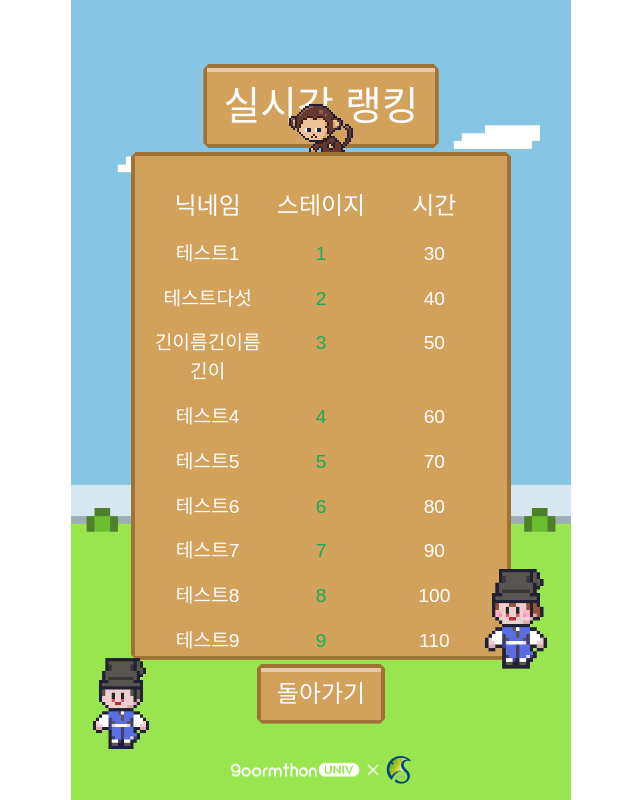
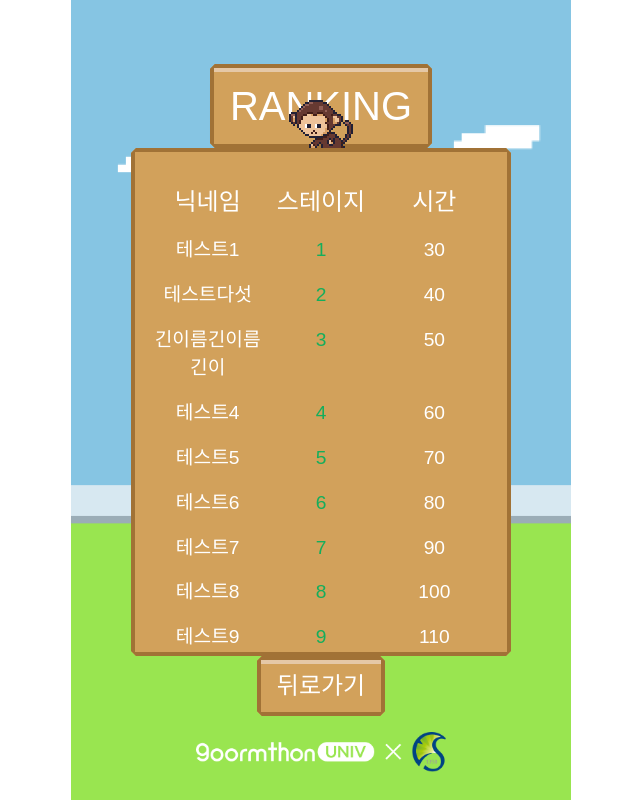
Before and after one commit to ESC-Organization/ESC-client, a React (Vite) app: page /ranking in a window 1280 px wide. Shown: the whole page, without its empty margins (319-959 px from the left). Built offline with nearby package versions, Linux system fonts and the light colour scheme; a web font is replaced by a local one.

Commit message:
feat: Update ranking page UI with new design

```diff
--- a/src/pages/prolog/Ranking.tsx
+++ b/src/pages/prolog/Ranking.tsx
@@ -29,7 +29,7 @@ export default function Ranking() {
       <div
         className="absolute inset-0 bg-cover bg-center"
         style={{
-          backgroundImage: `url('/src/assets/images/prolog/login-bg.png')`,
+          backgroundImage: `url('/src/assets/images/prolog/login-page-bg.png')`,
         }}
       />
 
@@ -37,7 +37,7 @@ export default function Ranking() {
       <div className="z-10 flex flex-1 flex-col items-center justify-between relative overflow-hidden">
         <div className="pt-16">
           <AngledBox>
-            <span className="text-white text-[2.5rem]">실시간 랭킹</span>
+            <span className="text-white text-[2.5rem]">RANKING</span>
           </AngledBox>
         </div>
 
@@ -65,8 +65,24 @@ export default function Ranking() {
           </AngledMonkeyBox>
         </div>
 
-        {/* 하단 버튼 영역 */}
-        <BottomButton buttonText="돌아가기" onClickEvent={handleBackClick} />
+        {/* 하단 버튼 영역*/}
+        <div className="flex flex-col w-full text-center">
+          <div className="content-wrapper flex flex-col items-center gap-2 mb-4 relative">
+            <AngledBox>
+              <span
+                className="text-white text-[1.5rem] cursor-pointer"
+                onClick={handleBackClick}
+              >
+                뒤로가기
+              </span>
+            </AngledBox>
+          </div>
+
+          {/* 로고 */}
+          <div className="mb-8 w-[50%] mx-auto">
+            <img src="src/assets/images/prolog/skku-logo.png" alt="SKKU Logo" />
+          </div>
+        </div>
       </div>
     </div>
   );
```
